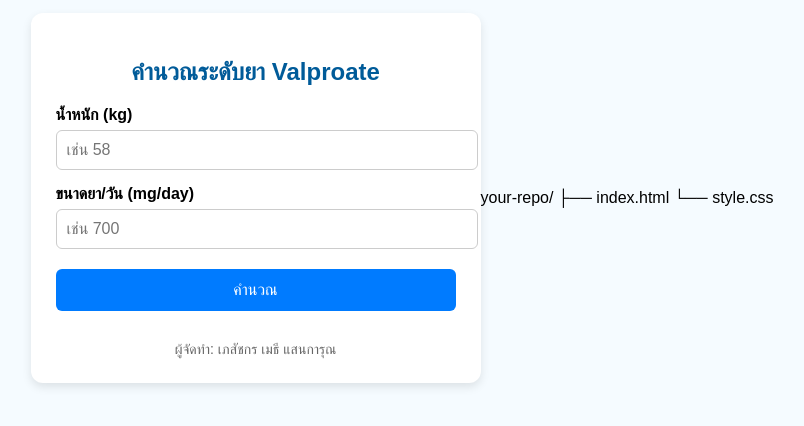
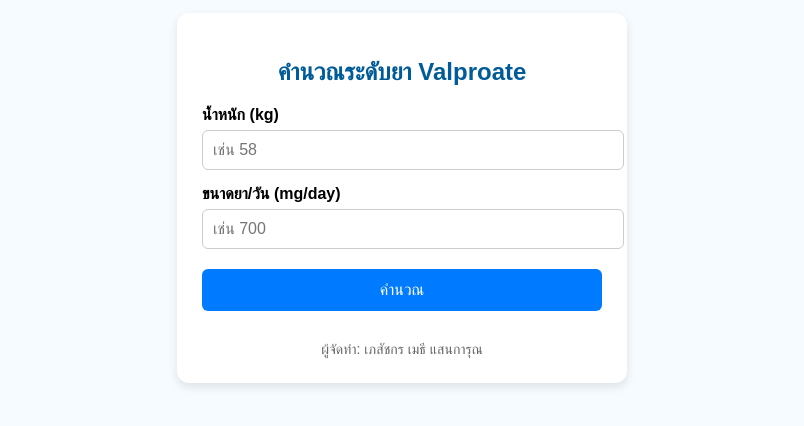
Before and after one commit to Appaaun/valproicTDM, a plain HTML site: page index.html in a window 1280 px wide. Shown: the part 222-648 px from the top of the page, without its empty margins (238-1042 px from the left). Drawn offline with Linux system fonts and the light colour scheme.

Commit message:
Update index.html

```diff
--- a/index.html
+++ b/index.html
@@ -100,6 +100,3 @@
   </script>
 </body>
 </html>
-your-repo/
-├── index.html
-└── style.css
```
